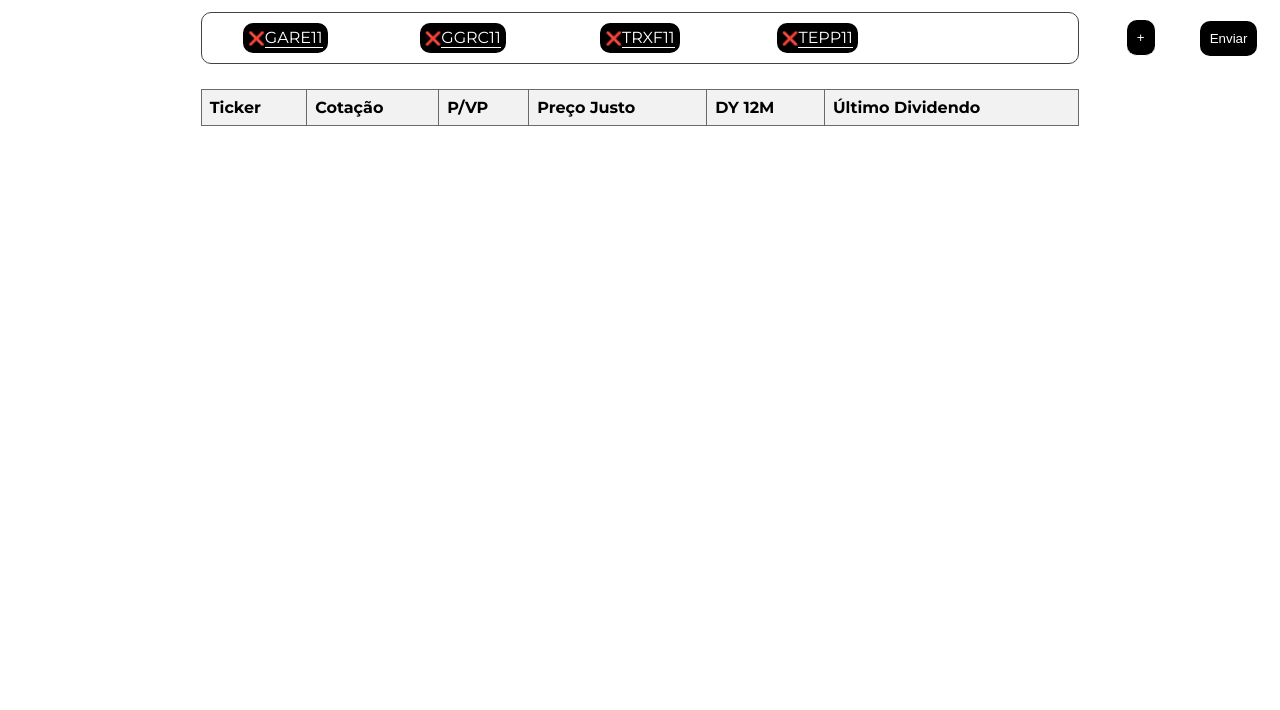
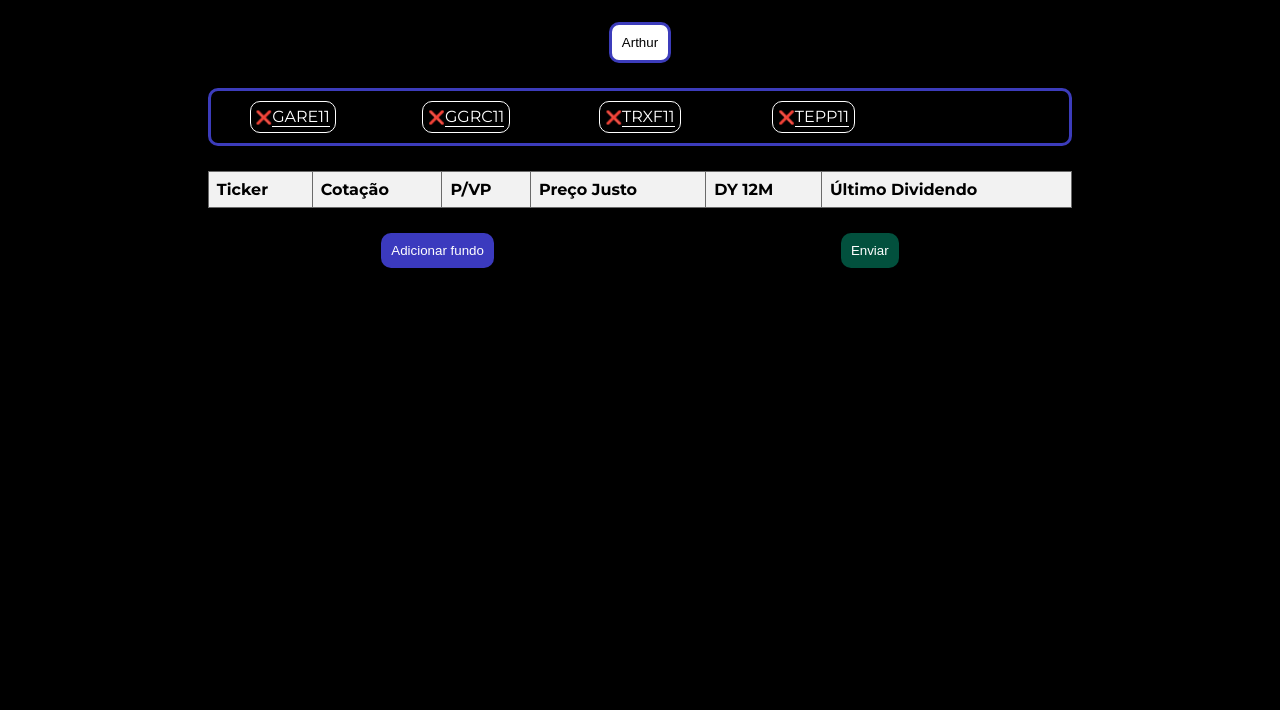
Before and after one commit to ArthurRomanha/ScrappInvest, a plain HTML site: page index.html in a window 1280 px wide. Shown: the part 90-800 px from the top of the page. Drawn offline with Linux system fonts and the light colour scheme.

Commit message:
Add files via upload

```diff
--- a/index.html
+++ b/index.html
@@ -10,11 +10,12 @@
     <link href="https://fonts.googleapis.com/css2?family=Montserrat:ital,wght@0,100..900;1,100..900&display=swap"
         rel="stylesheet">
 </head>
-<header></header>
+
 
 <body>
-    <h2>Planilha de Monitoramento de Fundos Imobiliários</h2>
+    <header><h2>Planilha de Monitoramento de Fundos Imobiliários</h2></header>
     <h3>Fundos:</h3>
+    <button class="preset-arthur" onclick="presetArthur()">Arthur</button>
     <div class="fundos" id="fundos">
         <div class="container-fundo"><button name="remove">&#10060;</button>
             <div contenteditable="true" class="fundo">GARE11</div>
@@ -29,10 +30,6 @@
             <div contenteditable="true" class="fundo">TEPP11</div>
         </div>
     </div>
-    <div class="buttons">
-        <button class="fundo newFundo" name="newFundo">+</button>
-        <button onclick="enviaDados()" class="submit">Enviar</button>
-    </div>
     <table id="data">
         <tbody>
             <tr>
@@ -45,6 +42,10 @@
             </tr>
         </tbody>
     </table>
+    <div class="buttons">
+        <button class="fundo newFundo" name="newFundo">Adicionar fundo</button>
+        <button onclick="enviaDados()" class="submit">Enviar</button>
+    </div>
     <script src="script.js"></script>
 </body>
 <footer></footer>
--- a/script.js
+++ b/script.js
@@ -1,6 +1,6 @@
 const fundosElement = document.getElementById("fundos");
 let fundos = [];
-let table = document.getElementById("data");//select table to show data
+let table = document.getElementById("data");
 const enviaDados = () => {
     table.innerHTML = `
         <tbody>
@@ -15,8 +15,8 @@ const enviaDados = () => {
         </tbody>`;
     fundosTicker = document.querySelectorAll(".fundo");
     fundos = [];
-    for (let fundo of fundosTicker) {
-        if ((fundo.textContent.length == 6) && (fundo.textContent.endsWith("11"))) {
+    for (let fundo of fundosTicker) {//verifica se é um fundo "válido"
+        if ((fundo.textContent.length == 6) && (fundo.textContent.endsWith("11"))) {//se for envia para o array que será enviado para a api
             fundos.push({ "ticker": `${fundo.textContent.toUpperCase()}`, cotacao: "", pvp: "", precoJusto: "", valueDividendYeldTwelveMonths: "", lastDividend: "" });
         }
     }
@@ -25,7 +25,7 @@ const enviaDados = () => {
 
 async function fetchCotacao() {
     try {
-        const response = await fetch('https://api-invest-pi.vercel.app/', {//fetch of my own api
+        const response = await fetch('https://api-invest-pi.vercel.app/', {//fetch da minha própria api
             method: 'POST',
             headers: {
                 'Content-Type': 'application/json' // Define o tipo de conteúdo como JSON
@@ -38,10 +38,9 @@ async function fetchCotacao() {
         }
 
         const data = await response.json();
-        console.log(data);
         let fundosAtualizados = data.fundosAtualizados;
         for (let i = 0; i < fundosAtualizados.length; i++) {
-            //show data on the table
+            //mostra o resultado da api
             table.innerHTML += `
             <tr>
                 <td>${fundosAtualizados[i].ticker}</td>
@@ -58,22 +57,59 @@ async function fetchCotacao() {
         console.error('Error colecting data', error);
     }
 }
-const removeItem = (evento) => {
+const removeItem = (evento) => {//função para remover um fundo
 
     const elemento = evento.target;
 
     if (elemento.name == "remove") {
-        console.log(elemento);
-
         elemento.parentElement.remove();
     }
 }
-const addItem = (evento) => {
+const addItem = (evento) => {//função para adicionar um novo fundo
 
     const elemento = evento.target;
     if (elemento.name == "newFundo") {
         fundosElement.innerHTML += `<div class="container-fundo"><button name="remove">&#10060;</button><div contenteditable="true" class="fundo"></div></div>`;
     }
 }
+const presetArthur = () => {//função que exibe os fundos que eu acompanho
+    fundosElement.innerHTML = `
+    <div class="container-fundo">
+        <button name="remove">❌</button>
+        <div contenteditable="true" class="fundo">GARE11</div>
+    </div>
+
+    <div class="container-fundo">
+        <button name="remove">❌</button>
+        <div contenteditable="true" class="fundo">GGRC11</div>
+    </div>
+
+    <div class="container-fundo">
+        <button name="remove">❌</button>
+        <div contenteditable="true" class="fundo">TRXF11</div>
+    </div>
+
+    <div class="container-fundo">
+        <button name="remove">❌</button>
+        <div contenteditable="true" class="fundo">TEPP11</div>
+    </div>
+
+    <div class="container-fundo">
+        <button name="remove">❌</button>
+        <div contenteditable="true" class="fundo">MXRF11</div>
+    </div>
+
+    <div class="container-fundo">
+        <button name="remove">❌</button>
+        <div contenteditable="true" class="fundo">KNSC11</div>
+    </div>
+
+    <div class="container-fundo">
+        <button name="remove">❌</button>
+        <div contenteditable="true"
+        class="fundo">XPML11</div>
+    </div>
+            `;
+}
 document.addEventListener("click", removeItem);
 document.addEventListener("click", addItem);
--- a/style.css
+++ b/style.css
@@ -6,17 +6,34 @@
 html{
     font-family: "Montserrat", Verdana, Geneva, Tahoma, sans-serif;
     text-align: center;
+    background-color: black;
+    color: white;
 }
+
 body{
-    height: 100%;
     display: grid;
+    margin: 10px;
     grid-template-columns: 1fr 5fr 1fr;
     align-items: center;
     justify-items: center;
     gap: 25px;
 }
+header{
+    grid-column: 2;
+}
 h3{
     grid-column: 2;
+}
+.preset-arthur{
+    grid-column: 2;
+    color: black;
+    background-color: white;
+    padding: 10px;
+    border: 3px solid #3c3cbb;
+    border-radius: 10px;
+}
+.preset-arthur:hover{
+    opacity: 0.7;
 }
 .fundos{
     padding: 10px;
@@ -27,29 +44,30 @@ h3{
     grid-template-columns: repeat(5, 1fr);
     align-items: center;
     justify-items: center;
-    border: 1px solid rgb(67, 67, 67);
+    border: 3px solid #3c3cbb;
     border-radius: 10px;
 }
 .container-fundo{
     width: fit-content;
     display: flex;
-    background-color: black;
     color: white;
     padding: 5px;
+    border: 1px solid rgb(255, 255, 255);
     border-radius: 10px;
 }
 .fundo{
-    min-width: 10px;
+    min-width: 20px;
     border-bottom: 1px solid white;
 }
-.newFundo{
-    padding: 0 15px;
+button{
+
+    cursor: pointer;
 }
 .buttons{
     display: flex;
     justify-content: space-around;
     align-items: center;
-
+    grid-column: 2;
     width: 100%;
     height: 100%;
 }
@@ -59,12 +77,30 @@ h3{
     padding: 10px;
     border-radius: 10px;
 }
+.newFundo{
+    background-color: #3b3abe;
+    border-bottom: none;
+}
+.newFundo:hover{
+    opacity: 0.7;
+}
+.newFundo:checked{
+    opacity: 0.5;
+}
+.submit{
+    background-color: #02503d;
+}
+.submit:hover{
+    opacity: 0.7;
+}
 button{
     border: none;
     color: white;
     background-color: black;
 }
 table {
+    color: black;
+    background-color: white;
     width: 100%;
     grid-column: 2;
     border-collapse: collapse;
```
